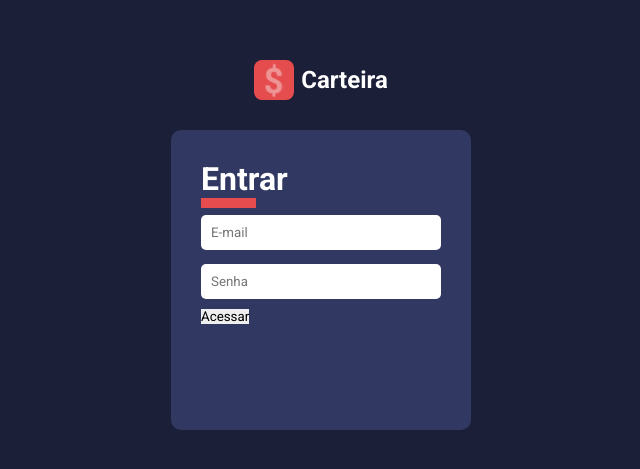
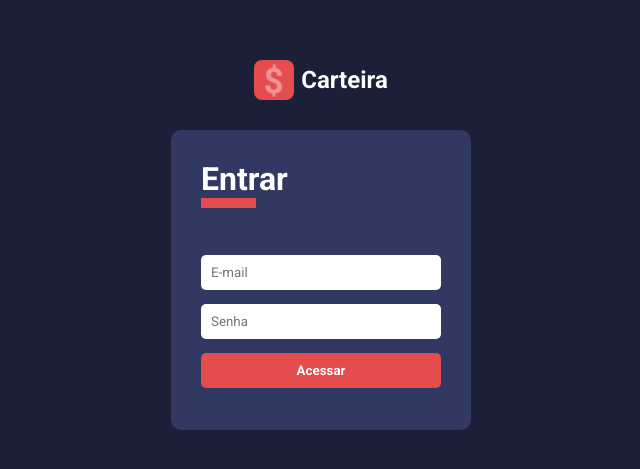
Before and after one commit to AlexsandroProjetosOficial/carteira, a React (Create React App) app: page /list/entry-balance in a window 1280 px wide. Shown: the part 155-624 px from the top of the page, without its empty margins (319-959 px from the left). Built offline with nearby package versions, Linux system fonts and the light colour scheme.

Commit message:
Criando o componente de botão.

```diff
--- /dev/null
+++ b/src/components/Button/index.tsx
@@ -0,0 +1,12 @@
+import React, { ButtonHTMLAttributes } from 'react';
+import { Container } from './styles';
+
+type IButtonProps = ButtonHTMLAttributes<HTMLButtonElement>;
+
+const Button: React.FC<IButtonProps> = ({ children, ...rest }) => (
+    <Container {...rest}>
+        {children}
+    </Container>
+);
+
+export default Button;
--- /dev/null
+++ b/src/components/Button/styles.ts
@@ -0,0 +1,16 @@
+import styled from 'styled-components';
+
+export const Container = styled.button`
+    width: 100%;
+    margin: 7px 0;
+    padding: 10px;
+    border-radius: 5px;
+    font-weight: bold;
+    color: ${props => props.theme.colors.white};
+    background-color: ${props => props.theme.colors.warning};
+    transition: opacity .3s;
+
+    &:hover {
+        opacity: .7;
+    }
+`;
--- a/src/pages/Signin/index.tsx
+++ b/src/pages/Signin/index.tsx
@@ -1,5 +1,6 @@
 import React from 'react';
 import logoImg from '../../assets/logo.svg';
+import Button from '../../components/Button';
 import Input from '../../components/Input';
 import {
     Container,
@@ -28,7 +29,7 @@
                     placeholder="Senha"
 
                 />
-                <button type="submit">Acessar</button>
+                <Button type="submit">Acessar</Button>
             </Form>
         </Container>
     );
--- a/src/pages/Signin/styles.ts
+++ b/src/pages/Signin/styles.ts
@@ -36,6 +36,7 @@
 
 export const FormTitle = styled.h1`
     color: ${props => props.theme.colors.white};
+    margin-bottom: 40px;
 
     &::after {
         content: '';
```
Also changed, not shown: 1 other file (tests, documents, lock files or other folders).
